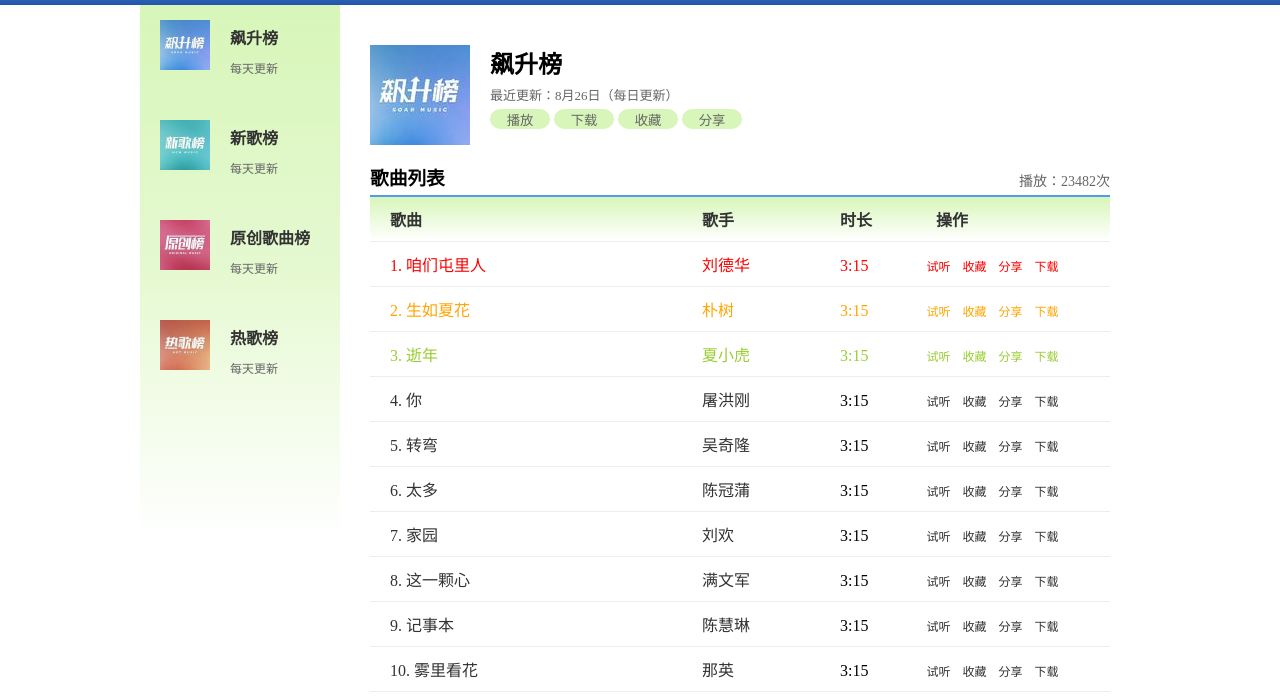
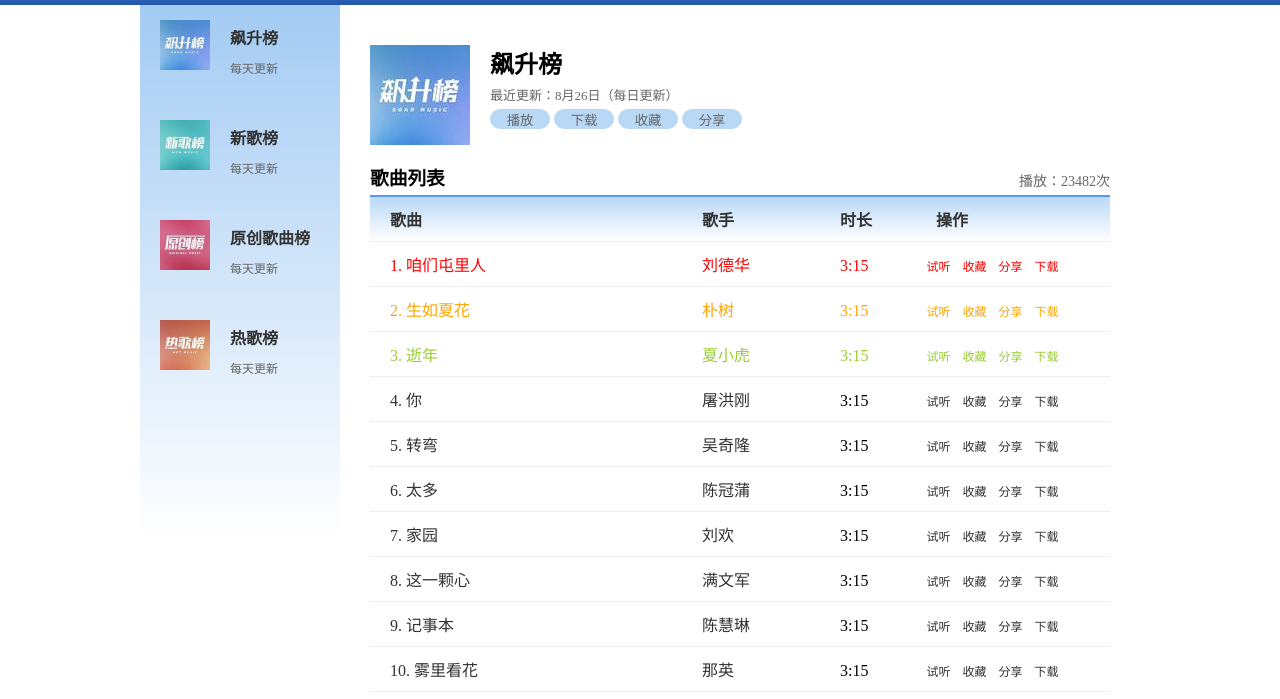
Before and after one commit to lzh2740128806/yaowan-music, a plain HTML site: page list.html in a window 1280 px wide. Shown: the part 101-800 px from the top of the page. Drawn offline with Linux system fonts and the light colour scheme.

Commit message:
Add files via upload

```diff
--- a/css/list.css
+++ b/css/list.css
@@ -22,9 +22,9 @@
 	top:106px;
 	width:200px;
 	height:100%;
-	background:-webkit-linear-gradient(top,rgba(125,225,25,.3),rgba(125,225,25,.2),rgba(0,0,0,0),rgba(0,0,0,0));
-	background:-webkit-gradient(linear,top,rgba(125,225,25,.3),rgba(125,225,25,.2),rgba(0,0,0,0),rgba(0,0,0,0));
-	background:-moz-linear-gradient(top,rgba(125,225,25,.3),rgba(125,225,25,.2),rgba(0,0,0,0),rgba(0,0,0,0));
+	background:-webkit-linear-gradient(top,rgba(25,125,225,.4),rgba(25,125,225,.2),rgba(0,0,0,0),rgba(0,0,0,0));
+	background:-webkit-gradient(linear,top,rgba(25,125,225,.3),rgba(25,125,225,.2),rgba(0,0,0,0),rgba(0,0,0,0));
+	background:-moz-linear-gradient(top,rgba(25,125,225,.3),rgba(25,125,225,.2),rgba(0,0,0,0),rgba(0,0,0,0));
 }
 .content .nav-left ul li
 {
@@ -34,11 +34,11 @@
 }
 .content .nav-left ul li:hover
 {
-	background-color:#af9;
+	background-color:#8cf;
 }
 .content .nav-left ul li:hover h3,.content .nav-left ul li:hover p
 {
-	color:#59e;
+	color:#e95;
 }
 .content .nav-left ul li>a
 {
@@ -115,7 +115,7 @@
 {
 	margin-bottom:34px;
 	border:0;
-	background-color:rgba(125,225,25,.3);
+	background-color:rgba(25,125,225,.3);
 	width:60px;
 	height:20px;
 	color:#666;
@@ -141,9 +141,9 @@
 }
 .ct-list ol .li-head
 {
-	background:-webkit-linear-gradient(top,rgba(125,225,25,.3),rgba(0,0,0,0));
-	background:-webkit-gradient(linear,top,rgba(125,225,25,.3),rgba(0,0,0,0));
-	background:-moz-linear-gradient(top,rgba(125,225,25,.3),rgba(0,0,0,0));
+	background:-webkit-linear-gradient(top,rgba(25,125,225,.3),rgba(0,0,0,0));
+	background:-webkit-gradient(linear,top,rgba(25,125,225,.3),rgba(0,0,0,0));
+	background:-moz-linear-gradient(top,rgba(25,125,225,.3),rgba(0,0,0,0));
 }
 .ct-list ol li a
 {
```
